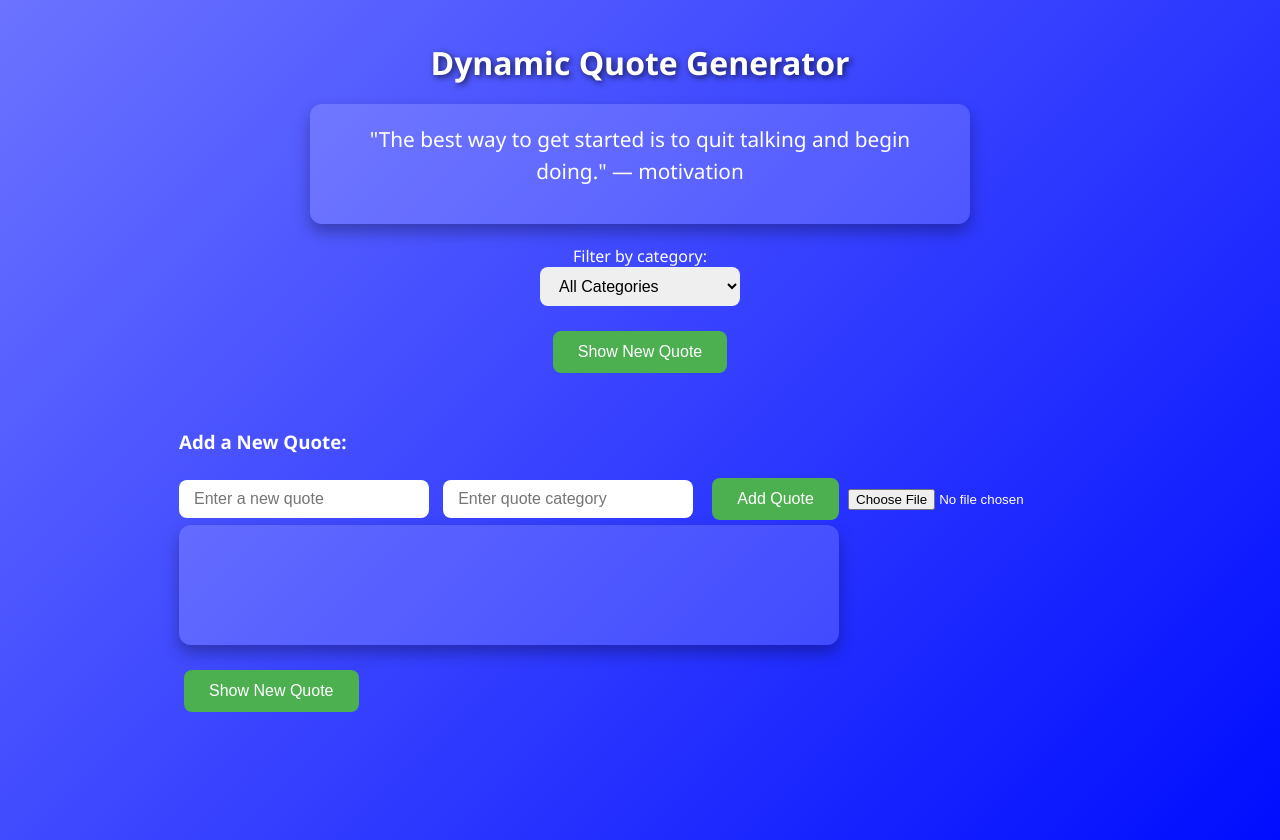
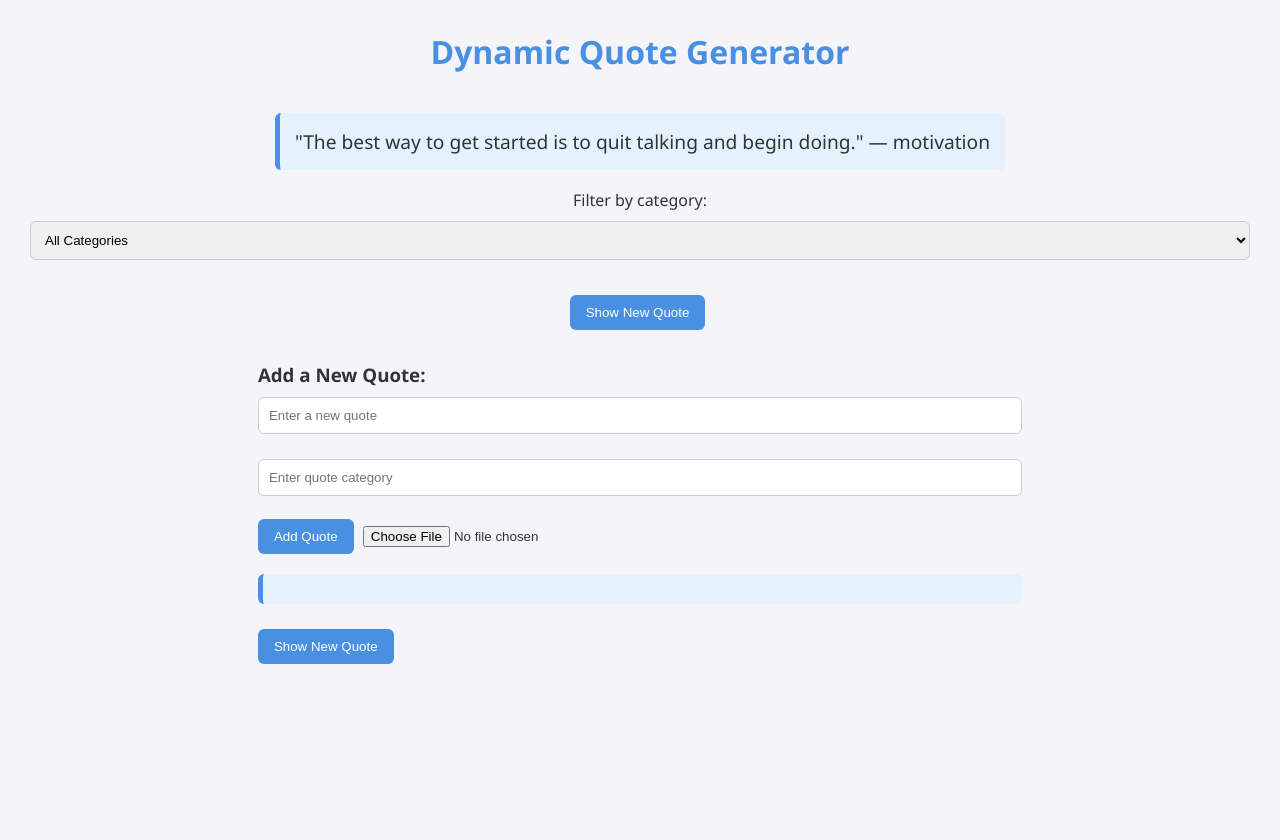
Before and after one commit to Elharba-Abdelmounaim/alx_fe_javascript, a plain HTML site: page dom-manipulation/index.html in a window 1280 px wide. Both pictures are taken after typing "Sample", "Sample" into the empty fields and a click on the button "Add Quote". After the commit the page ends 800 px from the top, so only its background shows below. Drawn offline with Linux system fonts and the light colour scheme; no server answers.

Commit message:
Fix: updated to use showRandomQuote and innerHTML for DOM update

```diff
--- a/dom-manipulation/index.html
+++ b/dom-manipulation/index.html
@@ -15,6 +15,8 @@
   <select id="categoryFilter" onchange="filterQuotes()">
     <option value="all">All Categories</option>
   </select>
+
+  <div id="syncNotice" style="color: green;"></div>
 
 
   <button id="newQuote">Show New Quote</button>
--- a/dom-manipulation/script.js
+++ b/dom-manipulation/script.js
@@ -1,25 +1,31 @@
-
+// Initial list of quotes
 let quotes = [
   { text: "The best way to get started is to quit talking and begin doing.", category: "motivation" },
   { text: "Life is what happens when you're busy making other plans.", category: "life" },
   { text: "Do what you can, with what you have, where you are.", category: "inspiration" }
 ];
 
+// Load saved quotes from localStorage
 loadQuotes();
+
+// Fill the category dropdown menu
 populateCategories();
-filterQuotes()
 
-function showRandomQuote()  {
+// Display a quote based on the selected category
+filterQuotes();
+
+// Show a random quote from the list
+function showRandomQuote() {
   const randomIndex = Math.floor(Math.random() * quotes.length);
   const selectedQuote = quotes[randomIndex];
-
   const display = document.getElementById('quoteDisplay');
-
   display.innerHTML = `"${selectedQuote.text}" — ${selectedQuote.category}`;
 }
 
+// When the user clicks "Show New Quote", run the function above
 document.getElementById('newQuote').addEventListener('click', showRandomQuote);
 
+// Add a new quote from user input
 function addQuote() {
   const textInput = document.getElementById('newQuoteText');
   const categoryInput = document.getElementById('newQuoteCategory');
@@ -27,75 +33,134 @@
   const text = textInput.value.trim();
   const category = categoryInput.value.trim();
 
-  if(text && category){
-    const newQuote = {text , category};
+  if (text && category) {
+    const newQuote = { text, category };
     quotes.push(newQuote);
-    saveQuotes();
-    showRandomQuote();
+    saveQuotes();                  // Save to local storage
+    populateCategories();         // Update dropdown if new category
+    showRandomQuote();            // Show the new quote
+    sendQuoteToServer(newQuote);  // Simulate sending to server
 
-    alert ('Quote added! ');
+    alert('Quote added!');
     textInput.value = '';
     categoryInput.value = '';
   } else {
-    alert("please fill in both fields. ")
+    alert("Please fill in both fields.");
   }
 }
 
-function saveQuotes(){
+// Save all quotes to local storage
+function saveQuotes() {
   localStorage.setItem('quotes', JSON.stringify(quotes));
-
 }
 
-function loadQuotes(){
+// Load quotes from local storage if available
+function loadQuotes() {
   const stored = localStorage.getItem('quotes');
-  if(stored){
+  if (stored) {
     quotes = JSON.parse(stored);
   }
 }
 
+// Import quotes from a local JSON file
 function importFromJsonFile(event) {
   const fileReader = new FileReader();
-  fileReader.onload = function (event){
+  fileReader.onload = function (event) {
     const importedQuotes = JSON.parse(event.target.result);
     quotes.push(...importedQuotes);
     saveQuotes();
+    populateCategories();
     alert('Quotes imported successfully!');
   };
   fileReader.readAsText(event.target.files[0]);
 }
 
-function  populateCategories() {
+// Build the category dropdown menu
+function populateCategories() {
   const categoryFilter = document.getElementById('categoryFilter');
-
   const categories = [...new Set(quotes.map(q => q.category))];
 
   categoryFilter.innerHTML = '<option value="all">All Categories</option>';
 
   categories.forEach(category => {
-    const option = document.createElement('option')
+    const option = document.createElement('option');
     option.value = category;
     option.textContent = category.charAt(0).toUpperCase() + category.slice(1);
-    categoryFilter.appendChild(option)
+    categoryFilter.appendChild(option);
   });
 
   const savedCategory = localStorage.getItem('selectedCategory');
-  if (savedCategory){
-    categoryFilter.value = savedCategory
+  if (savedCategory) {
+    categoryFilter.value = savedCategory;
   }
 }
 
+// Show a quote based on the selected category
 function filterQuotes() {
-  const selectedCategory = document.getElementById('categoryFilter').value
+  const selectedCategory = document.getElementById('categoryFilter').value;
   localStorage.setItem('selectedCategory', selectedCategory);
 
-  let filterQuotes;
+  let filtered;
 
-  if (selectedCategory === "all"){
-    filterQuotes = quotes;
+  if (selectedCategory === "all") {
+    filtered = quotes;
   } else {
-    filterQuotes = quotes.filter(q => q.category === selectedCategory);
+    filtered = quotes.filter(q => q.category === selectedCategory);
   }
-  const q = filterQuotes[0];
-  quoteDisplay.innerHTML = `"${q.text}" — ${q.category}`;
 
+  if (filtered.length > 0) {
+    const q = filtered[0];
+    document.getElementById('quoteDisplay').innerHTML = `"${q.text}" — ${q.category}`;
+  } else {
+    document.getElementById('quoteDisplay').textContent = "No quotes found for this category.";
   }
+}
+
+// Simulate getting quotes from a remote server
+async function fetchQuotesFromServer() {
+  const response = await fetch('https://jsonplaceholder.typicode.com/posts');
+  const data = await response.json();
+
+  // Convert post titles to quotes
+  const serverQuotes = data.slice(0, 5).map(post => ({
+    text: post.title,
+    category: "server"
+  }));
+
+  return serverQuotes;
+}
+
+// Sync local data with "server" data (simulated)
+async function syncWithServer() {
+  const serverQuotes = await fetchQuotesFromServer();
+
+  const localData = JSON.stringify(quotes);
+  const remoteData = JSON.stringify(serverQuotes);
+
+  if (localData !== remoteData) {
+    quotes = serverQuotes;
+    saveQuotes();
+    populateCategories();
+    filterQuotes();
+    alert("📡 Local data synced with server. Server data was used.");
+    document.getElementById("syncNotice").textContent = "✅ Data updated from server.";
+  }
+}
+
+// Run sync every 60 seconds
+setInterval(syncWithServer, 60000);
+
+// Simulate sending a quote to the server
+async function sendQuoteToServer(quote) {
+  await fetch('https://jsonplaceholder.typicode.com/posts', {
+    method: 'POST',
+    headers: {
+      'Content-Type': 'application/json'
+    },
+    body: JSON.stringify({
+      title: quote.text,
+      body: quote.category,
+      userId: 1
+    })
+  });
+}
--- a/dom-manipulation/style.css
+++ b/dom-manipulation/style.css
@@ -1,94 +1,85 @@
-/* تنسيق عام للصفحة */
+/* Reset some default styles */
+* {
+  box-sizing: border-box;
+  margin: 0;
+  padding: 0;
+}
+
+/* Page layout */
 body {
   font-family: 'Segoe UI', Tahoma, Geneva, Verdana, sans-serif;
-  background: linear-gradient(135deg, #6b73ff 0%, #000dff 100%);
-  color: #fff;
-  margin: 0;
-  padding: 20px;
-  min-height: 100vh;
+  background: #f4f4f9;
+  color: #333;
+  padding: 30px;
   display: flex;
   flex-direction: column;
   align-items: center;
-  justify-content: flex-start;
 }
 
-/* عنوان الصفحة */
-h1 {
-  margin-bottom: 20px;
-  text-shadow: 2px 2px 6px rgba(0, 0, 0, 0.7);
+/* Main container */
+.container {
+  background: white;
+  padding: 25px;
+  border-radius: 12px;
+  box-shadow: 0 4px 10px rgba(0,0,0,0.1);
+  max-width: 600px;
+  width: 100%;
 }
 
-/* حاوية عرض الاقتباس */
-#quoteDisplay {
-  background-color: rgba(255, 255, 255, 0.15);
-  padding: 20px 30px;
-  border-radius: 12px;
-  font-size: 1.3rem;
-  max-width: 600px;
+/* Title */
+h1 {
   text-align: center;
-  box-shadow: 0 8px 16px rgba(0, 0, 0, 0.3);
+  color: #4a90e2;
   margin-bottom: 20px;
-  min-height: 80px;
-  line-height: 1.5;
 }
 
-/* أزرار الصفحة */
+/* Quote display */
+#quoteDisplay {
+  font-size: 1.2rem;
+  margin: 20px 0;
+  padding: 15px;
+  background-color: #e3f2fd;
+  border-left: 5px solid #4a90e2;
+  border-radius: 6px;
+}
+
+/* Inputs */
+input[type="text"],
+select {
+  width: 100%;
+  padding: 10px;
+  margin-top: 10px;
+  margin-bottom: 15px;
+  border: 1px solid #ccc;
+  border-radius: 6px;
+}
+
+/* Buttons */
 button {
-  background-color: #4caf50;
+  background-color: #4a90e2;
+  color: white;
+  padding: 10px 16px;
+  margin-top: 5px;
+  margin-right: 5px;
   border: none;
-  padding: 12px 25px;
-  border-radius: 8px;
-  color: white;
-  font-size: 1rem;
+  border-radius: 6px;
   cursor: pointer;
-  margin: 5px;
-  transition: background-color 0.3s ease;
+  transition: background 0.3s ease;
 }
 
 button:hover {
-  background-color: #45a049;
+  background-color: #357ab8;
 }
 
-/* صندوق النصوص (input) */
-input[type="text"] {
-  padding: 10px 15px;
-  border-radius: 8px;
-  border: none;
-  font-size: 1rem;
-  margin-right: 10px;
-  width: 220px;
-  max-width: 100%;
+/* Import/export file input */
+input[type="file"] {
+  margin-top: 15px;
 }
 
-/* قائمة الفئات (select) */
-select {
-  padding: 10px 15px;
-  border-radius: 8px;
-  border: none;
-  font-size: 1rem;
-  margin-bottom: 20px;
-  min-width: 200px;
-}
-
-/* الحاوية التي تحتوي على إضافة الاقتباس */
-.add-quote-container {
-  margin-bottom: 30px;
-  display: flex;
-  flex-wrap: wrap;
-  justify-content: center;
-  gap: 10px;
-  max-width: 700px;
-  width: 100%;
-}
-
-/* تنسيق تنبيه/رسالة */
-.alert {
-  background-color: #ff4444;
-  padding: 10px 20px;
-  border-radius: 8px;
-  margin-top: 10px;
-  font-weight: bold;
-  color: white;
-  max-width: 600px;
+/* Notification area */
+#syncNotice {
+  margin-top: 15px;
+  font-style: italic;
+  color: green;
   text-align: center;
 }
```
Lines whose indentation alone changed are shown as unchanged.
